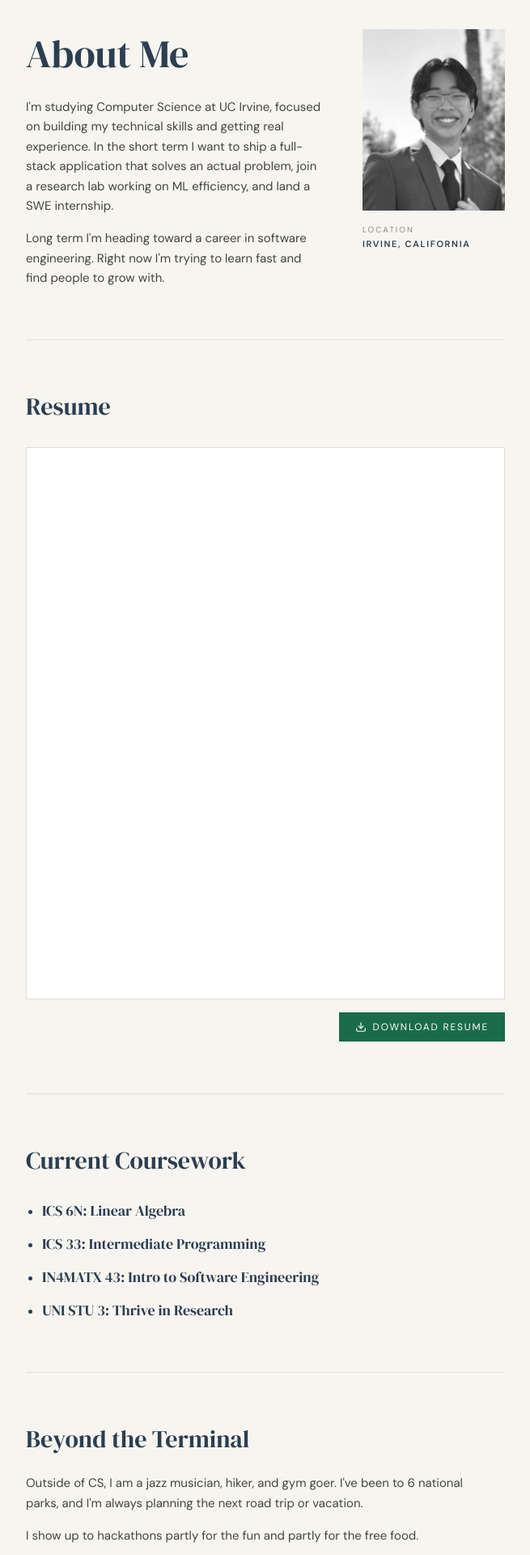
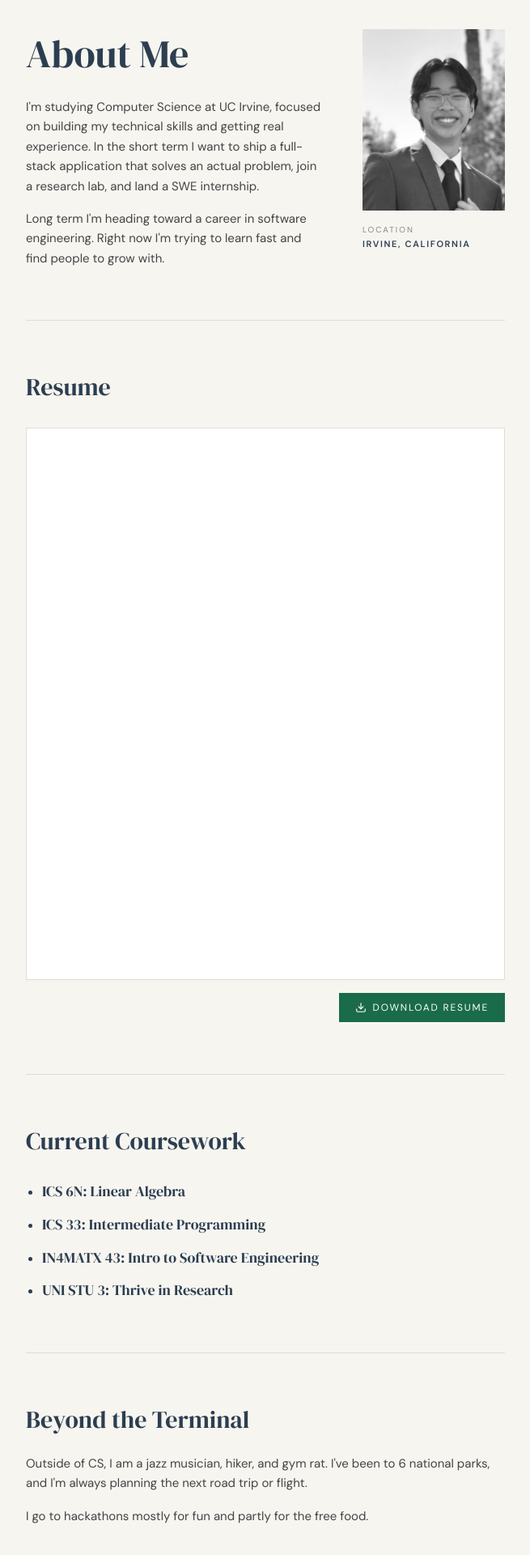
Before and after one commit to cphung913/personal-website, a Next.js app: page /about in a window 1280 px wide. Shown: the part 160-2080 px from the top of the page at 81% size, without its empty margins (312-967 px from the left). Built offline with nearby package versions, Linux system fonts and the light colour scheme.

Commit message:
resume and copy changes

```diff
--- a/app/about/page.tsx
+++ b/app/about/page.tsx
@@ -62,7 +62,7 @@ export default function AboutPage() {
                 I&apos;m studying Computer Science at UC Irvine, focused on building
                 my technical skills and getting real experience. In the short
                 term I want to ship a full-stack application that solves an
-                actual problem, join a research lab working on ML efficiency,
+                actual problem, join a research lab,
                 and land a SWE internship.
               </p>
               <p>
@@ -204,10 +204,10 @@ export default function AboutPage() {
 
         <div className="font-['DM_Sans'] text-[15px] leading-relaxed text-[#444] space-y-4 max-w-xl">
           <p>
-            Outside of CS, I am a jazz musician, hiker, and gym goer. I&apos;ve been to 6 national parks, and I&apos;m always planning the next road trip or vacation.
+            Outside of CS, I am a jazz musician, hiker, and gym rat. I&apos;ve been to 6 national parks, and I&apos;m always planning the next road trip or flight.
           </p>
           <p>
-            I show up to hackathons partly for the fun and partly for the
+            I go to hackathons mostly for fun and partly for the
             free food.
           </p>
         </div>
```
Also changed, not shown: 1 other file (tests, documents, lock files or other folders).
